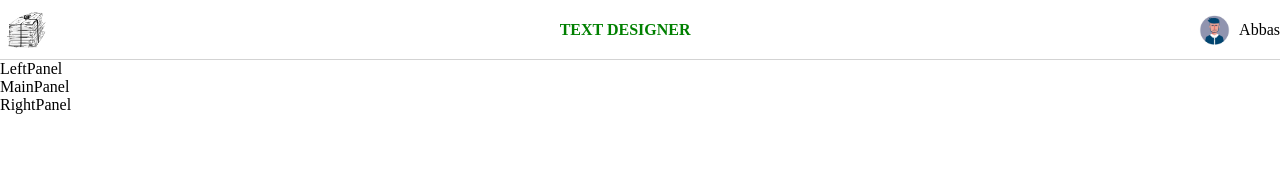
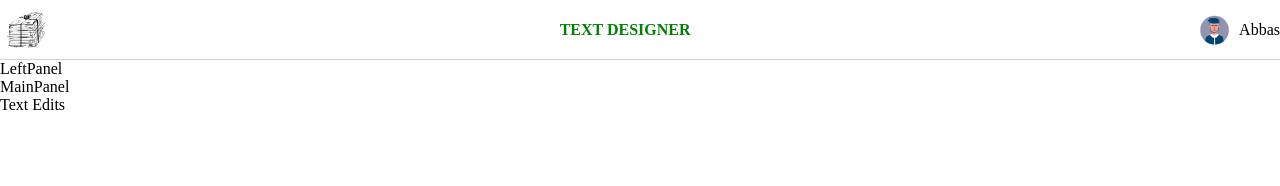
Before and after one commit to Khalid-Abbas-IU/MyCodeStack, a React (Create React App) app in the folder client/: page / in a window 1280 px wide. Shown: the top 186 px of the page. Built offline with nearby package versions, Linux system fonts and the light colour scheme.

Commit message:
Text Editor Started

```diff
--- a/client/src/App.css
+++ b/client/src/App.css
@@ -21,3 +21,9 @@
     height: 60px;
     border-bottom: 1px solid lightgrey;
 }
+
+/* Right Panel Start */
+
+
+
+/* Right Panel End */
--- a/client/src/components/panels/LeftPanel.js
+++ b/client/src/components/panels/LeftPanel.js
@@ -7,4 +7,5 @@ const LeftPanel = () => {
         </div>
     )
 }
+
 export default LeftPanel;
--- a/client/src/components/panels/RightPanel.js
+++ b/client/src/components/panels/RightPanel.js
@@ -1,9 +1,10 @@
 import React from 'react';
+import TextEdits from './rightPanel/TextEdits';
 
 const RightPanel = () => {
     return(
-        <div>
-          RightPanel
+        <div className='right-panel'>
+          <TextEdits/>
         </div>
     )
 }
--- /dev/null
+++ b/client/src/components/panels/rightPanel/TextEdits.js
@@ -0,0 +1,9 @@
+import React from 'react';
+
+const TextEdits = () => {
+    return(
+        <div className='text-edits'>Text Edits</div>
+    );
+}
+
+export default TextEdits;
```
